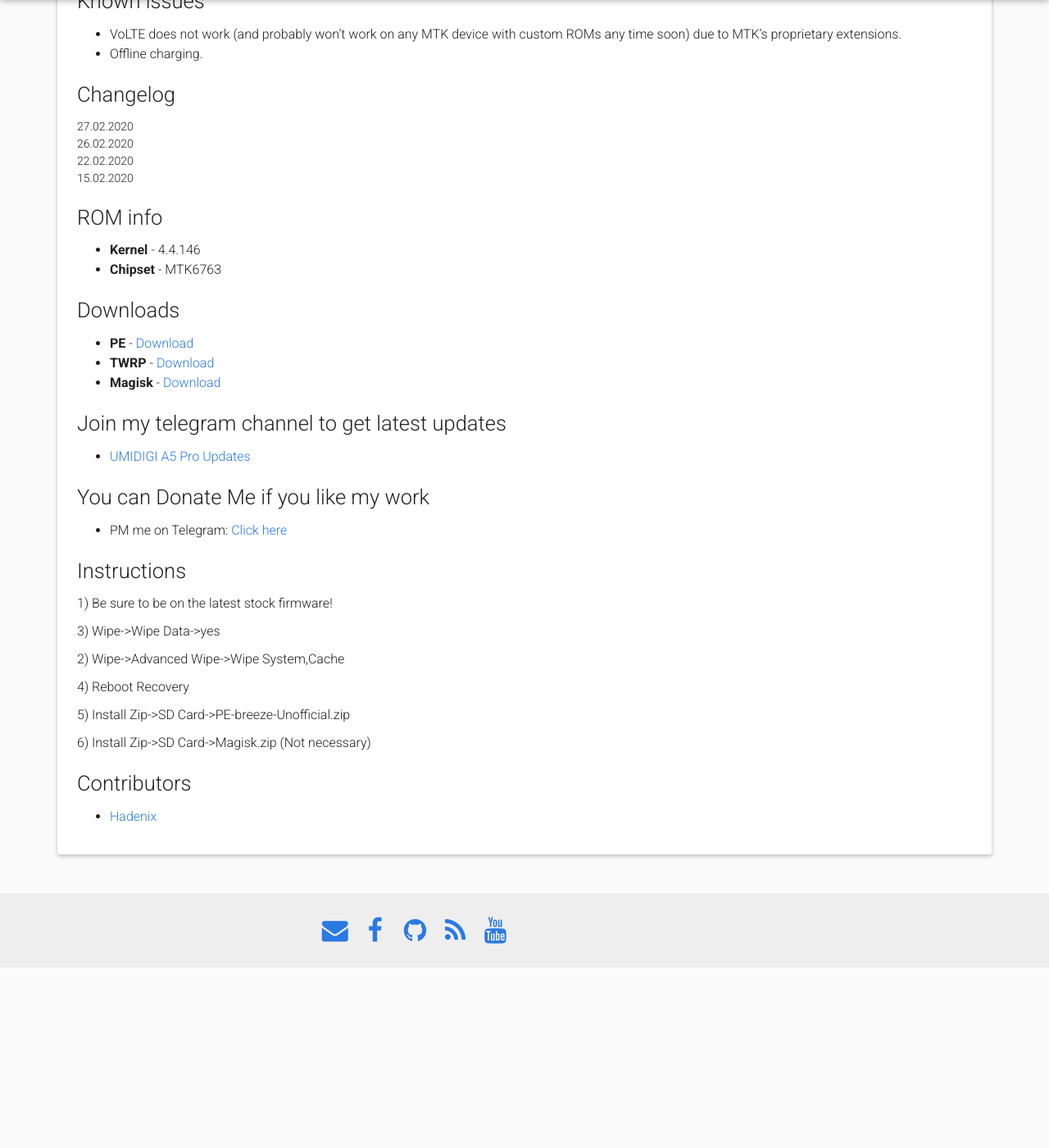
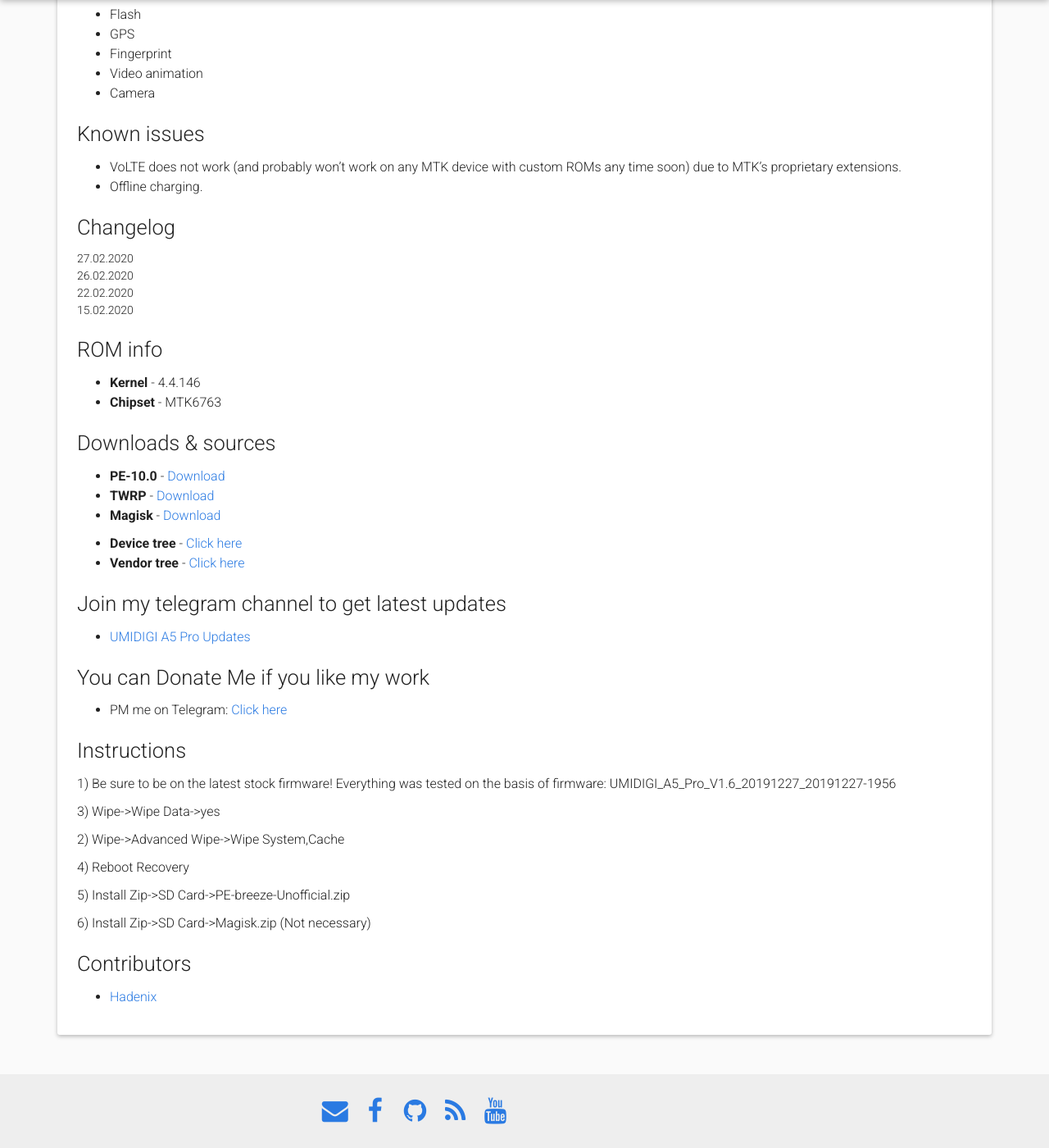
Before and after one commit to Hadenix/Hadenix.github.io, a Jekyll site: the page built from _posts/2020-02-27-pe-10-breeze.md, in a window 1280 px wide and 1400 px high, scrolled down 1576 px. Shown: the whole window at 82% size. Built offline with Jekyll 4.4.1, drawn with Linux system fonts in a browser that asks for light colours; nearby versions of some CDN libraries; before the commit the page ends 2756 px from its top, so only the background shows below that; some of the changed text lies outside the part shown.

Commit message:
Update 2020-02-27-pe-10-breeze.md

```diff
--- a/_posts/2020-02-27-pe-10-breeze.md
+++ b/_posts/2020-02-27-pe-10-breeze.md
@@ -9,6 +9,12 @@
 ![PE](http://Hadenix.github.io/images/PixelExperience.jpg)
 
 **Pixel Experience** is an AOSP based ROM, with Google apps included and all Pixel goodies (launcher, wallpapers, icons, fonts, bootanimation)
+
+### Reporting Bugs
+* Create new issue [here](https://github.com/UMIDIGI-MT6763-Development/android_device_umidigi_breeze/issues).
+* Provide as much info as possible.
+* Bug reports w/o logcat will be ignored.
+* [Click here](https://github.com/nathanchance/Android-Tools/blob/master/Guides/Proper_Bug_Reporting.txt)
 
 ### What's working
 * Boots
@@ -56,10 +62,13 @@
 * **Kernel** - 4.4.146
 * **Chipset** - MTK6763
 
-### Downloads
-* **PE** - [Download](https://sourceforge.net/projects/umidigi-mt6763-dev/files/ROM/Non-Treble/PixelExperience/)
+### Downloads & sources
+* **PE-10.0** - [Download](https://sourceforge.net/projects/umidigi-mt6763-dev/files/ROM/Non-Treble/PixelExperience/)
 * **TWRP** - [Download](https://sourceforge.net/projects/umidigi-mt6763-dev/files/TWRP/)
 * **Magisk** - [Download](https://github.com/topjohnwu/Magisk/releases)
+
+* **Device tree** - [Click here](https://github.com/UMIDIGI-MT6763-Development/android_device_umidigi_breeze)
+* **Vendor tree** - [Click here](https://github.com/UMIDIGI-MT6763-Development/android_vendor_umidigi_breeze)
 
 ### Join my telegram channel to get latest updates
 * [UMIDIGI A5 Pro Updates](https://t.me/UMIDIGIA5Pro)
@@ -68,7 +77,7 @@
 * PM me on Telegram: [Click here](https://t.me/Hadenix)
 
 ### Instructions
-1) Be sure to be on the latest stock firmware!
+1) Be sure to be on the latest stock firmware! Everything was tested on the basis of firmware: UMIDIGI_A5_Pro_V1.6_20191227_20191227-1956
 
 3) Wipe->Wipe Data->yes
 
```
